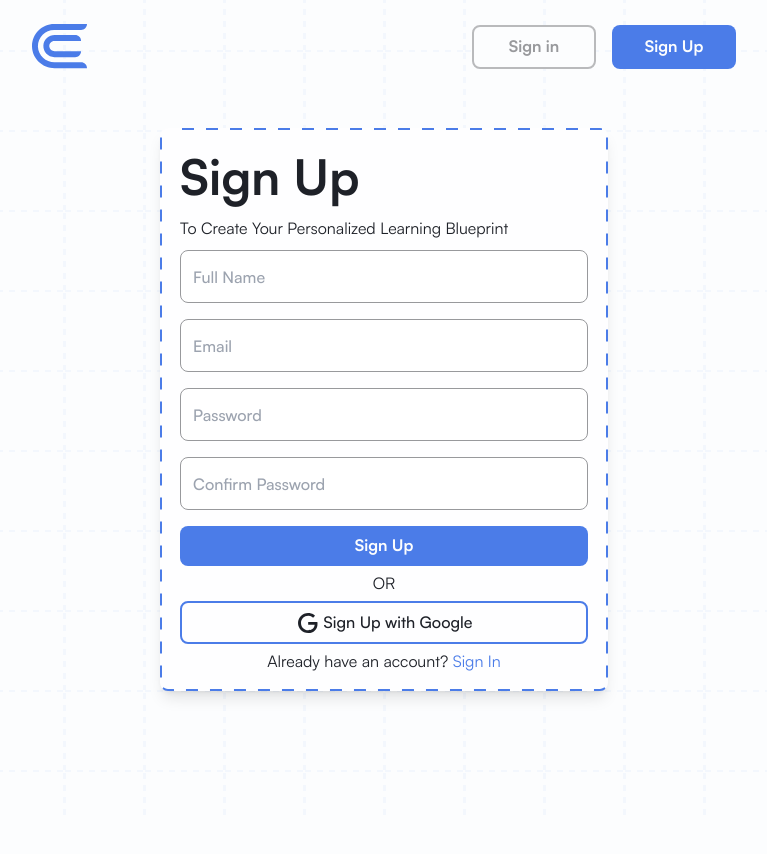
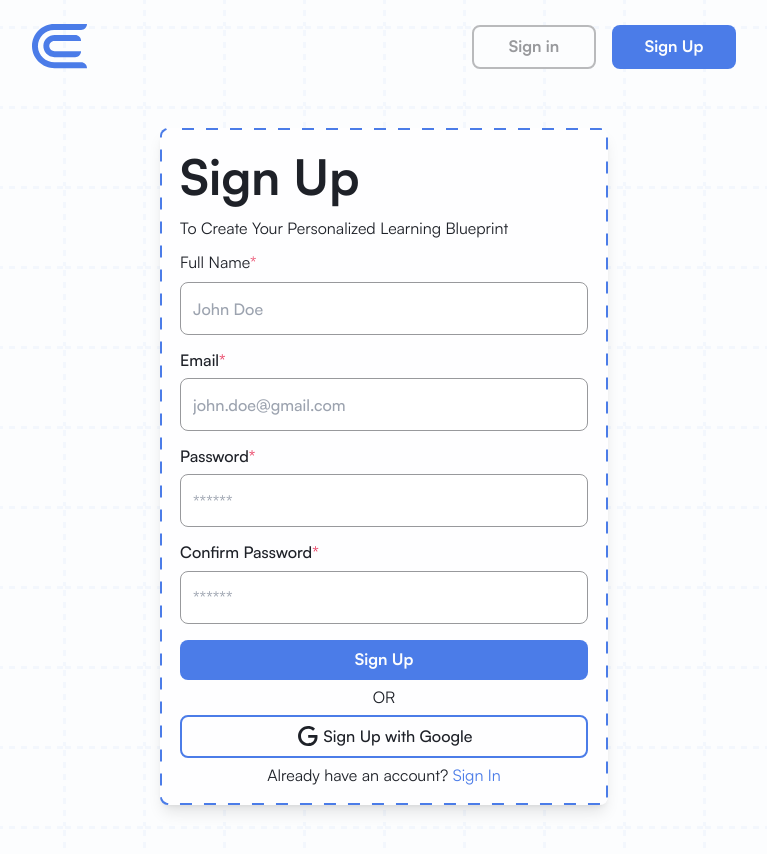
Before and after one commit to curiona-org/frontend, a Next.js app: page /sign-up in a window 1280 px wide. Shown: the top 854 px of the page, without its empty margins (256-1023 px from the left). Before the commit the page ends 819 px from the top, so only its background shows below. Built offline with nearby package versions, Linux system fonts and the light colour scheme; no server answers; what arctic would draw is missing.

Commit message:
Sign Up Form Update

```diff
--- a/src/screens/sign-up/index.tsx
+++ b/src/screens/sign-up/index.tsx
@@ -76,104 +76,124 @@ export default function SignUpPage() {
   });
 
   return (
-    <div className='flex items-center justify-center min-h-screen px-6 lg:px-72 py-32'>
-      <div className='dashedBorder p-5 shadow-lg  flex flex-col gap-3 bg-white-100 rounded-lg w-full max-w-md sm:max-w-lg lg:max-w-md'>
-        <h1 className='text-mobile-display-2 lg:text-display-2'>Sign Up</h1>
-        <p className='text-mobile-body-1-regular lg:text-body-1-regular'>
+    <div className="flex items-center justify-center min-h-screen px-6 lg:px-72 py-32">
+      <div className="dashedBorder p-5 shadow-lg  flex flex-col gap-3 bg-white-100 rounded-lg w-full max-w-md sm:max-w-lg lg:max-w-md">
+        <h1 className="text-mobile-display-2 lg:text-display-2">Sign Up</h1>
+        <p className="text-mobile-body-1-regular lg:text-body-1-regular">
           To Create Your Personalized Learning Blueprint
         </p>
 
-        <form className='space-y-4' onSubmit={onSubmit}>
+        <form className="space-y-4" onSubmit={onSubmit}>
+          <div className="flex flex-col gap-2">
+            <label>
+              Full Name<label className="text-red-500">*</label>
+            </label>
             <input
-            className='text-mobile-body-1-medium lg:text-body-1-medium w-full px-3 h-[53px] border border-black-200 rounded-lg focus:outline-none focus:ring focus:border-blue-500 focus:ring-blue-500'
-            placeholder='Full Name'
+              className="text-mobile-body-1-medium lg:text-body-1-medium w-full px-3 h-[53px] border border-black-200 rounded-lg focus:outline-none focus:ring focus:border-blue-500 focus:ring-blue-500"
+              placeholder="John Doe"
               aria-invalid={errors.name ? "true" : "false"}
-            {...register("name")}
+              {...register("name", { required: true })}
               required
               maxLength={40}
             />
             {errors.name && (
-            <p className='text-red-500 text-mobile-body-1-regular lg:text-body-1-regular'>
+              <p className="text-red-500 text-mobile-body-1-regular lg:text-body-1-regular">
                 Please enter your name.
               </p>
             )}
+          </div>
+          <div className="text-mobile-body-1-medium lg:text-body-1-medium flex flex-col gap-2">
+            <label>
+              Email<label className="text-red-500">*</label>
+            </label>
             <input
-            type='email'
-            className='text-mobile-body-1-medium lg:text-body-1-medium w-full px-3 h-[53px] border border-black-200 rounded-lg focus:outline-none focus:ring focus:border-blue-500 focus:ring-blue-500'
-            placeholder='Email'
+              type="email"
+              className="text-mobile-body-1-medium lg:text-body-1-medium w-full px-3 h-[53px] border border-black-200 rounded-lg focus:outline-none focus:ring focus:border-blue-500 focus:ring-blue-500"
+              placeholder="john.doe@gmail.com"
               aria-invalid={errors.email ? "true" : "false"}
               {...register("email")}
               required
             />
             {errors.email && (
-            <p className='text-red-500 text-mobile-body-1-regular lg:text-body-1-regular'>
+              <p className="text-red-500 text-mobile-body-1-regular lg:text-body-1-regular">
                 Please enter a valid email address.
               </p>
             )}
+          </div>
+          <div className="text-mobile-body-1-medium lg:text-body-1-medium flex flex-col gap-2">
+            <label>
+              Password<label className="text-red-500">*</label>
+            </label>
             <input
-            type='password'
-            className='text-mobile-body-1-medium lg:text-body-1-medium w-full px-3 h-[53px] border border-black-200 rounded-lg focus:outline-none focus:ring focus:border-blue-500 focus:ring-blue-500'
-            placeholder='Password'
+              type="password"
+              className="text-mobile-body-1-medium lg:text-body-1-medium w-full px-3 h-[53px] border border-black-200 rounded-lg focus:outline-none focus:ring focus:border-blue-500 focus:ring-blue-500"
               aria-invalid={errors.password ? "true" : "false"}
+              placeholder="******"
               {...register("password")}
               required
             />
             {errors.password && (
-            <p className='text-red-500 text-mobile-body-1-regular lg:text-body-1-regular'>
+              <p className="text-red-500 text-mobile-body-1-regular lg:text-body-1-regular">
                 Password must be at least 6 characters long.
               </p>
             )}
+          </div>
+          <div className="text-mobile-body-1-medium lg:text-body-1-medium flex flex-col gap-2">
+            <label>
+              Confirm Password<label className="text-red-500">*</label>
+            </label>
             <input
-            type='password'
-            className='text-mobile-body-1-medium lg:text-body-1-medium w-full px-3 h-[53px] border border-black-200 rounded-lg focus:outline-none focus:ring focus:border-blue-500 focus:ring-blue-500'
-            placeholder='Confirm Password'
+              type="password"
+              className="text-mobile-body-1-medium lg:text-body-1-medium w-full px-3 h-[53px] border border-black-200 rounded-lg focus:outline-none focus:ring focus:border-blue-500 focus:ring-blue-500"
               aria-invalid={errors.confirmPassword ? "true" : "false"}
+              placeholder="******"
               {...register("confirmPassword")}
               required
             />
             {errors.confirmPassword && (
-            <p className='text-red-500 text-mobile-body-1-regular lg:text-body-1-regular'>
+              <p className="text-red-500 text-mobile-body-1-regular lg:text-body-1-regular">
                 Passwords do not match.
               </p>
             )}
+          </div>
 
-          <div className='flex flex-col gap-2'>
+          <div className="flex flex-col gap-2">
             <Button
-              type='submit'
-              className='text-mobile-body-1-bold lg:text-body-1-bold w-full h-10 text-white-500 bg-blue-500 rounded-lg hover:bg-blue-900 flex justify-center items-center'
+              type="submit"
+              className="text-mobile-body-1-bold lg:text-body-1-bold w-full h-10 text-white-500 bg-blue-500 rounded-lg hover:bg-blue-900 flex justify-center items-center"
             >
               {authIsLoading ? (
-                <RotatingLoader className='size-4 border-[3px] border-white-500' />
+                <RotatingLoader className="size-4 border-[3px] border-white-500" />
               ) : (
                 "Sign Up"
               )}
             </Button>
 
-            <p className='text-center text-mobile-body-1-regular lg:text-body-1-regular'>
+            <p className="text-center text-mobile-body-1-regular lg:text-body-1-regular">
               OR
             </p>
 
             <Button
               onClick={() => signInGoogle()}
-              type='button'
-              className='flex gap-1 items-center justify-center w-full h-[43px] text-mobile-body-1-medium lg:text-body-1-medium border-2 border-blue-500 rounded-lg hover:bg-blue-900 hover:border-blue-900 hover:text-white-500'
+              type="button"
+              className="flex gap-1 items-center justify-center w-full h-[43px] text-mobile-body-1-medium lg:text-body-1-medium border-2 border-blue-500 rounded-lg hover:bg-blue-900 hover:border-blue-900 hover:text-white-500"
             >
               <svg
-                xmlns='http://www.w3.org/2000/svg'
-                width='24'
-                height='24'
-                viewBox='0 0 24 24'
+                xmlns="http://www.w3.org/2000/svg"
+                width="24"
+                height="24"
+                viewBox="0 0 24 24"
               >
                 <path
-                  fill='currentColor'
-                  d='M21.35 11.1h-9.17v2.73h6.51c-.33 3.81-3.5 5.44-6.5 5.44C8.36 19.27 5 16.25 5 12c0-4.1 3.2-7.27 7.2-7.27c3.09 0 4.9 1.97 4.9 1.97L19 4.72S16.56 2 12.1 2C6.42 2 2.03 6.8 2.03 12c0 5.05 4.13 10 10.22 10c5.35 0 9.25-3.67 9.25-9.09c0-1.15-.15-1.81-.15-1.81'
+                  fill="currentColor"
+                  d="M21.35 11.1h-9.17v2.73h6.51c-.33 3.81-3.5 5.44-6.5 5.44C8.36 19.27 5 16.25 5 12c0-4.1 3.2-7.27 7.2-7.27c3.09 0 4.9 1.97 4.9 1.97L19 4.72S16.56 2 12.1 2C6.42 2 2.03 6.8 2.03 12c0 5.05 4.13 10 10.22 10c5.35 0 9.25-3.67 9.25-9.09c0-1.15-.15-1.81-.15-1.81"
                 />
               </svg>
               Sign Up with Google
             </Button>
-            <p className='text-mobile-body-1-regular lg:text-body-1-regular text-center'>
+            <p className="text-mobile-body-1-regular lg:text-body-1-regular text-center">
               Already have an account?
-              <Link href='sign-in' className='text-blue-500 hover:underline'>
+              <Link href="sign-in" className="text-blue-500 hover:underline">
                 {" "}
                 Sign In
               </Link>
```
Lines whose indentation alone changed are shown as unchanged.
